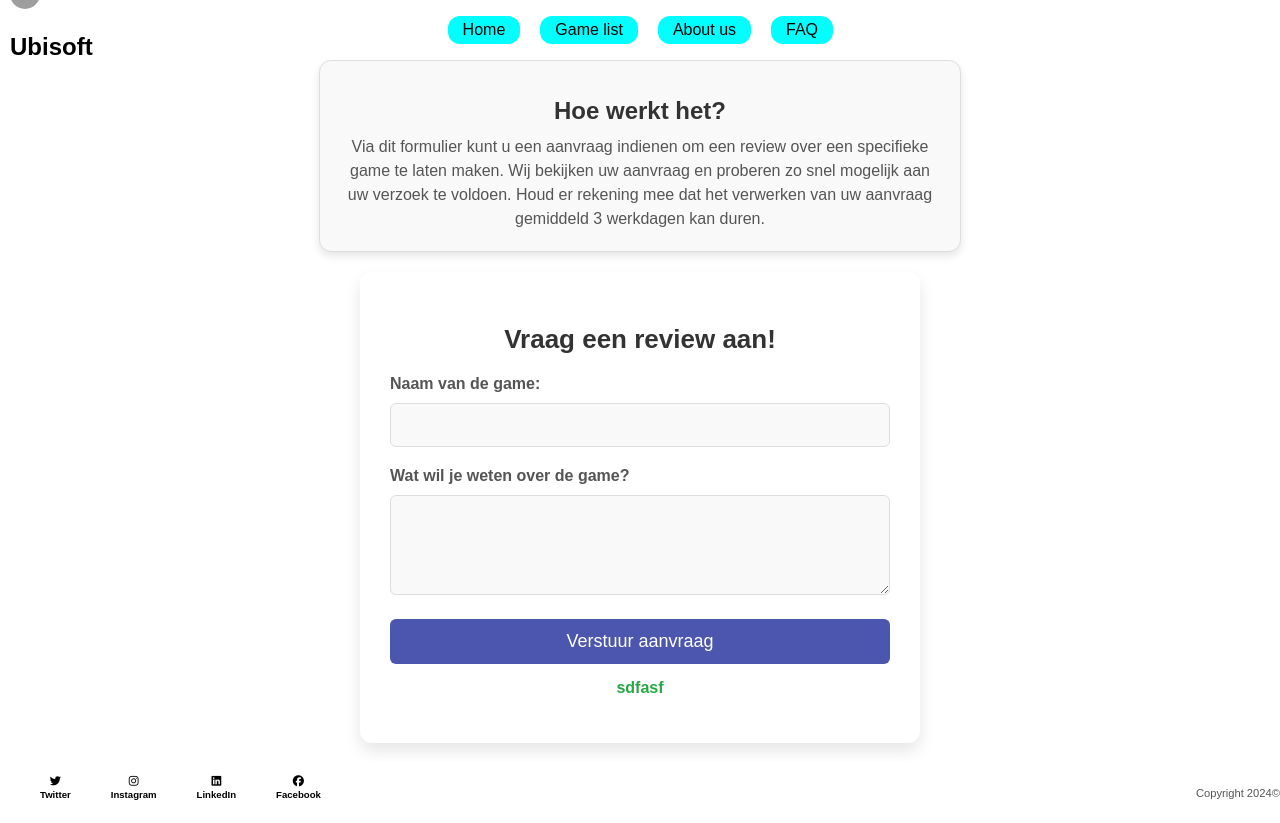
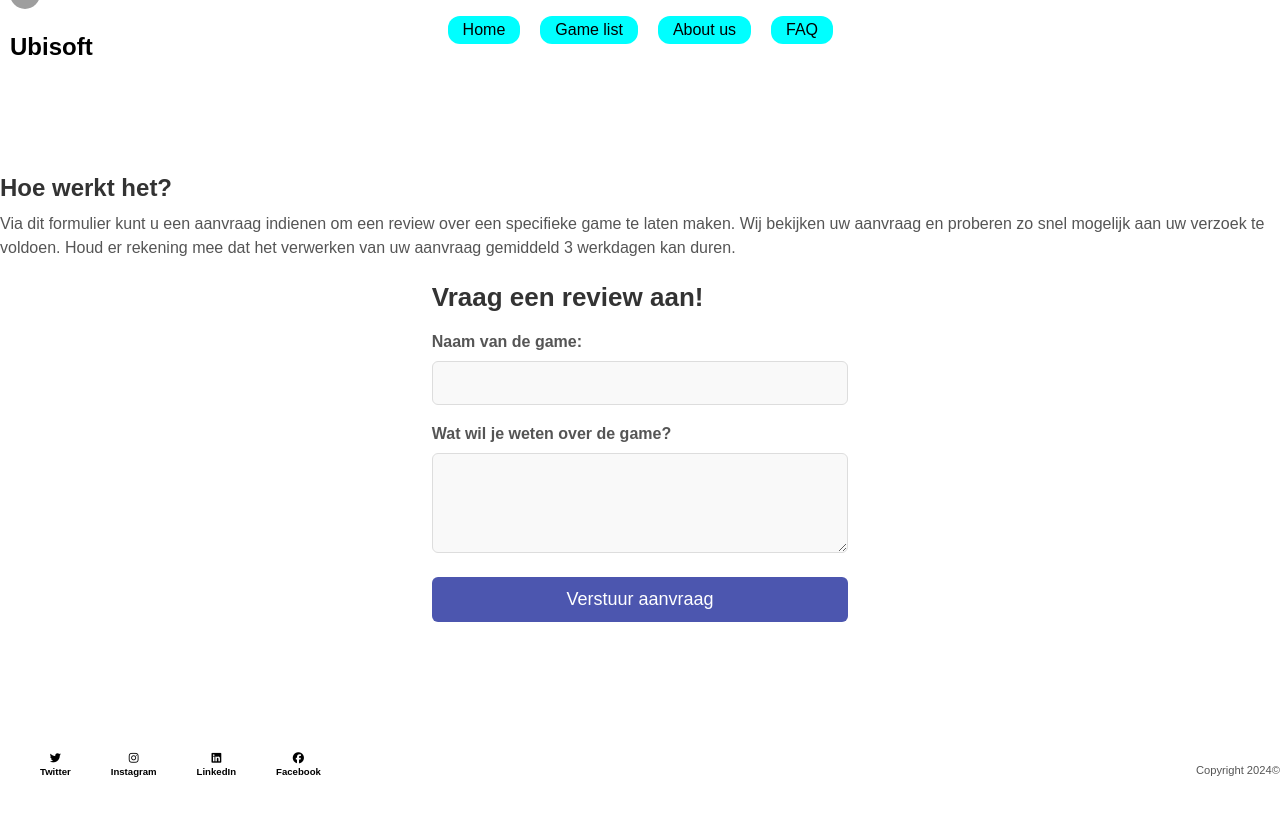
Before and after one commit to ddylvianen/projecten_mbo, a PHP site: page / in a window 1280 px wide. After the commit the page ends 777 px from the top, so only its background shows below. Run offline with PHP 8.4, Linux system fonts and the light colour scheme; some libraries are stand-ins or nearby versions; grey boxes are pictures that could not be loaded.

Commit message:
changes to css

```diff
--- a/style.css
+++ b/style.css
@@ -23,7 +23,7 @@ main {
     margin-bottom: 20px;
 }
 
-.info-container {
+.Review .info-container {
     width: 100%;
     max-width: 600px;
     margin: 0 auto 20px;
@@ -57,13 +57,14 @@ main {
     border-radius: 10px;
 }
 
-.review-form {
+.Review .review-form {
     padding: 30px;
     border-radius: 12px;
     box-shadow: 0 8px 16px rgba(0, 0, 0, 0.1);
     width: 100%;
     max-width: 500px;
     text-align: center;
+    margin: 45px;
 }
 
 .review-form h2 {
@@ -123,13 +124,14 @@ main {
 }
 
 .success-message {
-
+    display: none;
     color: #28a745;
     font-weight: bold;
     margin-top: 15px;
 }
 
 .error-message {
+    display: none;
     color: #e63946;
     font-weight: bold;
     margin-top: 15px;
```
